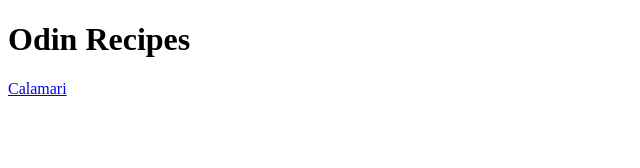
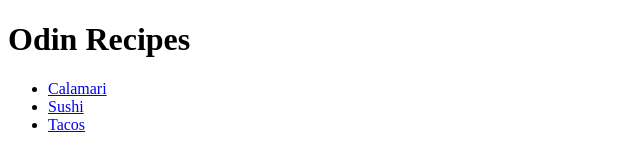
Before and after one commit to CoffeeeAddict/odin-recipes, a plain HTML site: page index.html in a window 1280 px wide. Shown: the whole page, without its empty margins (0-640 px from the left). Drawn offline with Linux system fonts and the light colour scheme.

Commit message:
Added recipes, put recipes in list

```diff
--- a/index.html
+++ b/index.html
@@ -7,6 +7,11 @@
 </head>
 <body>
     <h1>Odin Recipes</h1>
-    <a href="./recipes/calamari.html" rel = "noopener noreferrer">Calamari</a>
+    <ul>
+        <li><a href="./recipes/calamari.html" rel = "noopener noreferrer">Calamari</a></li>
+        <li><a href = "./recipes/sushi.html" rel = "noopener noreferrer">Sushi</a></li>
+        <li><a href = "./recipes/tacos.html" rel = "noopener noreferrer">Tacos</a></li>
+    </ul>
+
 </body>
 </html>
```
